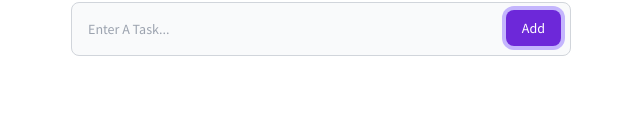
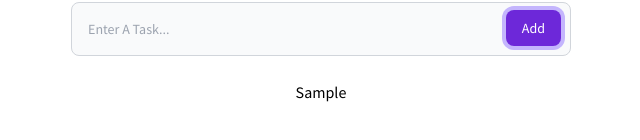
Before and after one commit to Ikram-Maulana/taskify-app, a React (Create React App) app: page / in a window 1280 px wide. Both pictures are taken after typing "Sample" into the empty fields and a click on the button "Add". Shown: the part 166-306 px from the top of the page, without its empty margins (319-959 px from the left). Built offline with nearby package versions, Linux system fonts and the light colour scheme; a web font is replaced by a local one.

Commit message:
Feat(List): TodoList Component
- Membuat TodoList component
- Memindahkan toast container ke index

```diff
--- a/src/App.tsx
+++ b/src/App.tsx
@@ -1,11 +1,11 @@
 import { ChangeEvent, FC, FormEvent, useState } from "react";
-import { ToastContainer } from "react-toastify";
 import InputFields from "./components/InputFields";
+import { notifyWarn } from "./components/Notify";
+import TodoList from "./components/TodoList";
 import { Todo } from "./model";
 
 // Styles
 import "react-toastify/dist/ReactToastify.css";
-import { notifyWarn } from "./components/Notify";
 
 const App: FC = () => {
   const [todo, setTodo] = useState<string>("");
@@ -64,17 +64,7 @@ const App: FC = () => {
         taskAdd={taskAddHandler}
       />
 
-      <ToastContainer
-        position="top-right"
-        autoClose={5000}
-        hideProgressBar={false}
-        newestOnTop={false}
-        closeOnClick
-        rtl={false}
-        pauseOnFocusLoss
-        draggable={false}
-        pauseOnHover={false}
-      />
+      <TodoList todos={todos} setTodos={setTodos} />
     </div>
   );
 };
--- /dev/null
+++ b/src/components/TodoList.tsx
@@ -0,0 +1,21 @@
+import { Dispatch, FC, SetStateAction } from "react";
+import { Todo } from "../model";
+
+interface Props {
+  todos: Array<Todo>;
+  setTodos: Dispatch<SetStateAction<Todo[]>>;
+}
+
+const TodoList: FC<Props> = ({ todos, setTodos }) => {
+  return (
+    <div className="todos">
+      {todos.map((todo) => (
+        <div key={todo.id} className="todo">
+          <p>{todo.todo}</p>
+        </div>
+      ))}
+    </div>
+  );
+};
+
+export default TodoList;
--- a/src/index.tsx
+++ b/src/index.tsx
@@ -1,5 +1,6 @@
 import React from "react";
 import ReactDOM from "react-dom/client";
+import { ToastContainer } from "react-toastify";
 import App from "./App";
 import "./index.css";
 
@@ -9,5 +10,16 @@ const root = ReactDOM.createRoot(
 root.render(
   <React.StrictMode>
     <App />
+    <ToastContainer
+        position="top-right"
+        autoClose={5000}
+        hideProgressBar={false}
+        newestOnTop={false}
+        closeOnClick
+        rtl={false}
+        pauseOnFocusLoss
+        draggable={false}
+        pauseOnHover={false}
+      />
   </React.StrictMode>
 );
```
